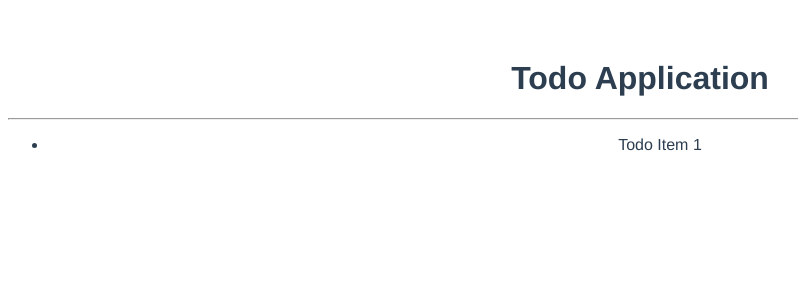
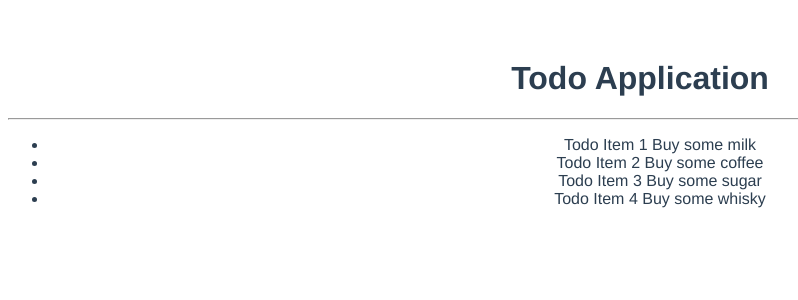
Before and after one commit to naglec13/vue-crash-course, a Vue app: page / in a window 1280 px wide. Shown: the top 300 px of the page, without its empty margins (0-798 px from the left). Built offline with nearby package versions, Linux system fonts and the light colour scheme.

Commit message:
added array in data of App.vue and bind it to TodoList and TodoItem components using props and v-bind

```diff
--- a/src/App.vue
+++ b/src/App.vue
@@ -2,17 +2,30 @@
   <div id="app">
     <h1>Todo Application</h1>
     <hr/>
-    <TodoList/>
+    <TodoList
+        v-bind:todos="todos"
+    />
   </div>
 </template>
 
 <script>
 
 import TodoList from '@/components/TodoList'
+
 export default {
   name: 'App',
+  data() {
+    return {
+      todos: [
+        {id: 1, title: 'Buy some milk', completed: false},
+        {id: 2, title: 'Buy some coffee', completed: false},
+        {id: 3, title: 'Buy some sugar', completed: false},
+        {id: 4, title: 'Buy some whisky', completed: false}
+      ]
+    }
+  },
   components: {
-  TodoList
+    TodoList
   }
 }
 </script>
--- a/src/components/TodoItem.vue
+++ b/src/components/TodoItem.vue
@@ -1,5 +1,12 @@
 <template>
   <li>
-    Todo Item 1
+    Todo Item {{todo.id}}
+    {{todo.title}}
   </li>
 </template>
+
+<script>
+export default{
+  props:['todo']
+}
+</script>
--- a/src/components/TodoList.vue
+++ b/src/components/TodoList.vue
@@ -1,7 +1,10 @@
 <template>
   <div>
     <ul>
-      <TodoItem/>
+      <TodoItem
+          v-for="todo of todos"
+          v-bind:todo="todo"
+      />
     </ul>
   </div>
 </template>
@@ -9,6 +12,7 @@
 <script>
 import TodoItem from '@/components/TodoItem'
 export default{
+  props:['todos'],
   components:{
      TodoItem
   }
```
